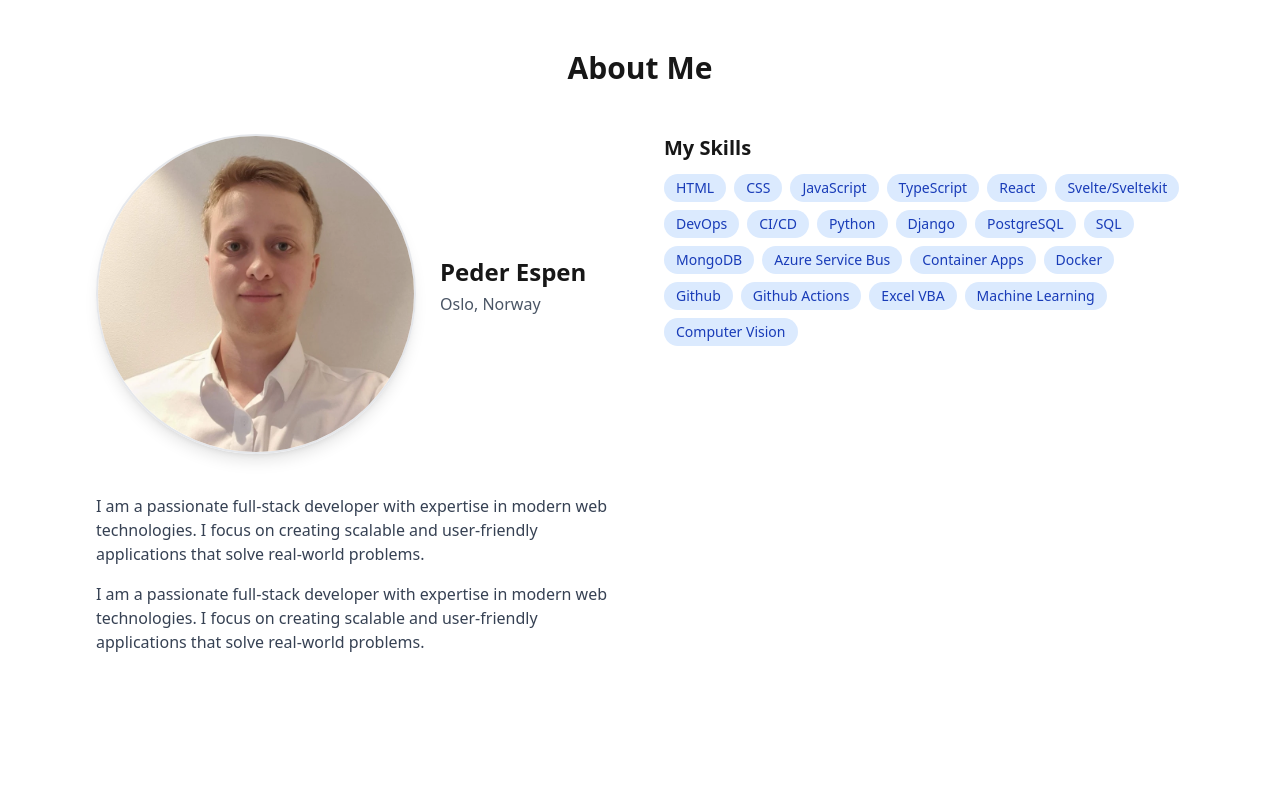
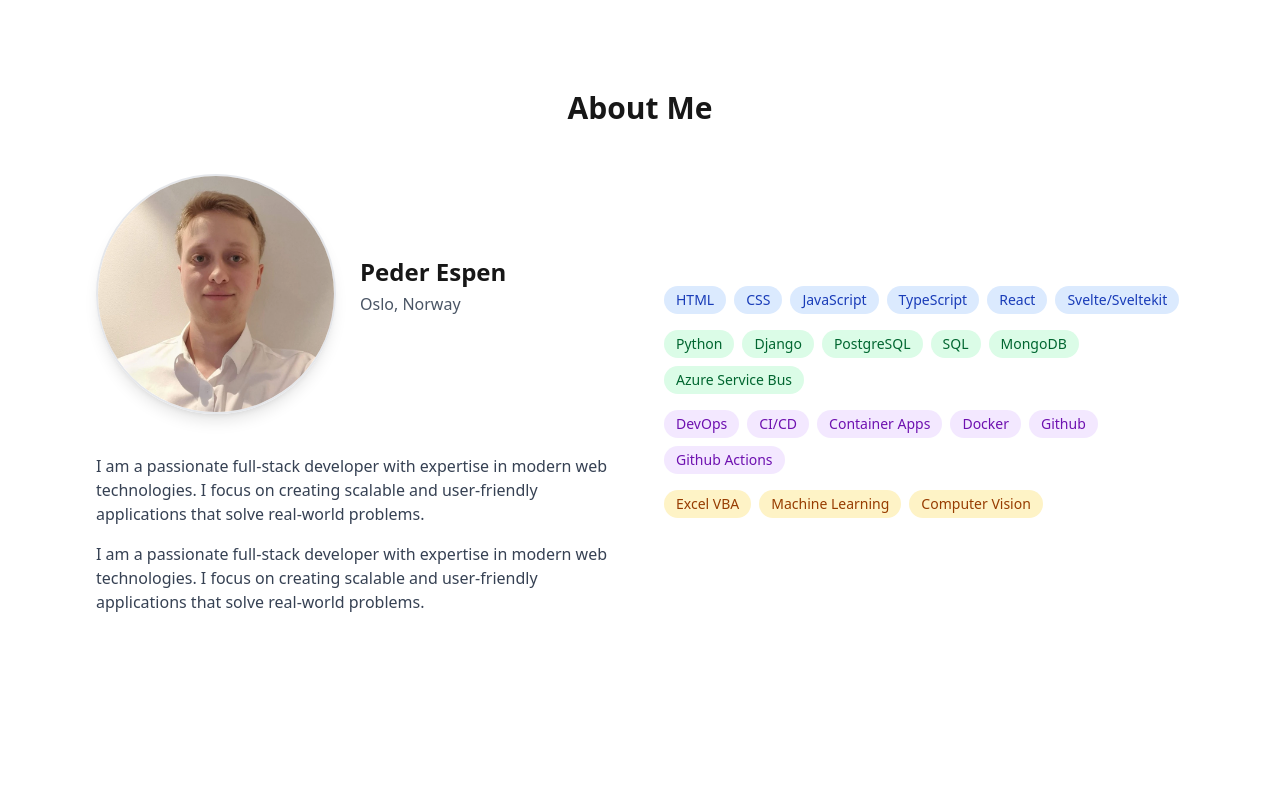
Before and after one commit to pederespen/portfolio, a Next.js app: page / in a window 1280 px wide. Shown: the part 860-1660 px from the top of the page. Built offline with nearby package versions, Linux system fonts and the light colour scheme.

Commit message:
updated skills section

```diff
--- a/src/components/about.tsx
+++ b/src/components/about.tsx
@@ -19,8 +19,8 @@ export const About = () => {
               <Image
                 src="/headshot.webp"
                 alt="Profile photo"
-                width={320}
-                height={320}
+                width={240}
+                height={240}
                 className="rounded-full object-cover border-2 border-gray-200 shadow-lg"
               />
               <div className="flex flex-col text-center sm:text-left justify-center mt-4 sm:mt-0">
@@ -34,11 +34,11 @@ export const About = () => {
             </div>
           </div>
 
-          <div className="space-y-6">
+          {/* Skills section */}
+          <div className="flex flex-col space-y-6 justify-center h-full">
             <div>
-              <h3 className="text-xl font-bold mb-3">
-                {t("about.skills.title")}
-              </h3>
+              {/* Frontend */}
+              <div className="mb-4">
                 <div className="flex flex-wrap gap-2">
                   {[
                     "HTML",
@@ -47,21 +47,6 @@ export const About = () => {
                     "TypeScript",
                     "React",
                     "Svelte/Sveltekit",
-                  "DevOps",
-                  "CI/CD",
-                  "Python",
-                  "Django",
-                  "PostgreSQL",
-                  "SQL",
-                  "MongoDB",
-                  "Azure Service Bus",
-                  "Container Apps",
-                  "Docker",
-                  "Github",
-                  "Github Actions",
-                  "Excel VBA",
-                  "Machine Learning",
-                  "Computer Vision",
                   ].map((skill) => (
                     <span
                       key={skill}
@@ -72,6 +57,65 @@ export const About = () => {
                   ))}
                 </div>
               </div>
+
+              {/* Backend */}
+              <div className="mb-4">
+                <div className="flex flex-wrap gap-2">
+                  {[
+                    "Python",
+                    "Django",
+                    "PostgreSQL",
+                    "SQL",
+                    "MongoDB",
+                    "Azure Service Bus",
+                  ].map((skill) => (
+                    <span
+                      key={skill}
+                      className="px-3 py-1 bg-green-100 text-green-800 rounded-full text-sm"
+                    >
+                      {skill}
+                    </span>
+                  ))}
+                </div>
+              </div>
+
+              {/* DevOps */}
+              <div className="mb-4">
+                <div className="flex flex-wrap gap-2">
+                  {[
+                    "DevOps",
+                    "CI/CD",
+                    "Container Apps",
+                    "Docker",
+                    "Github",
+                    "Github Actions",
+                  ].map((skill) => (
+                    <span
+                      key={skill}
+                      className="px-3 py-1 bg-purple-100 text-purple-800 rounded-full text-sm"
+                    >
+                      {skill}
+                    </span>
+                  ))}
+                </div>
+              </div>
+
+              {/* Other Skills */}
+              <div>
+                <div className="flex flex-wrap gap-2">
+                  {["Excel VBA", "Machine Learning", "Computer Vision"].map(
+                    (skill) => (
+                      <span
+                        key={skill}
+                        className="px-3 py-1 bg-amber-100 text-amber-800 rounded-full text-sm"
+                      >
+                        {skill}
+                      </span>
+                    )
+                  )}
+                </div>
+              </div>
+            </div>
           </div>
         </div>
       </div>
--- a/src/components/contact.tsx
+++ b/src/components/contact.tsx
@@ -47,7 +47,7 @@ export const Contact = () => {
             <div className="text-left">
               <button
                 type="submit"
-                className="inline-block px-6 py-3 bg-blue-500 text-white font-bold rounded-md hover:bg-blue-600 transition-colors mt-4 w-auto"
+                className="inline-block px-6 py-3 bg-blue-800 text-blue-100 font-bold rounded-md hover:bg-blue-200 transition-colors mt-4 w-auto cursor-pointer"
               >
                 {t("contact.send")}
               </button>
```
Lines whose indentation alone changed are shown as unchanged.
